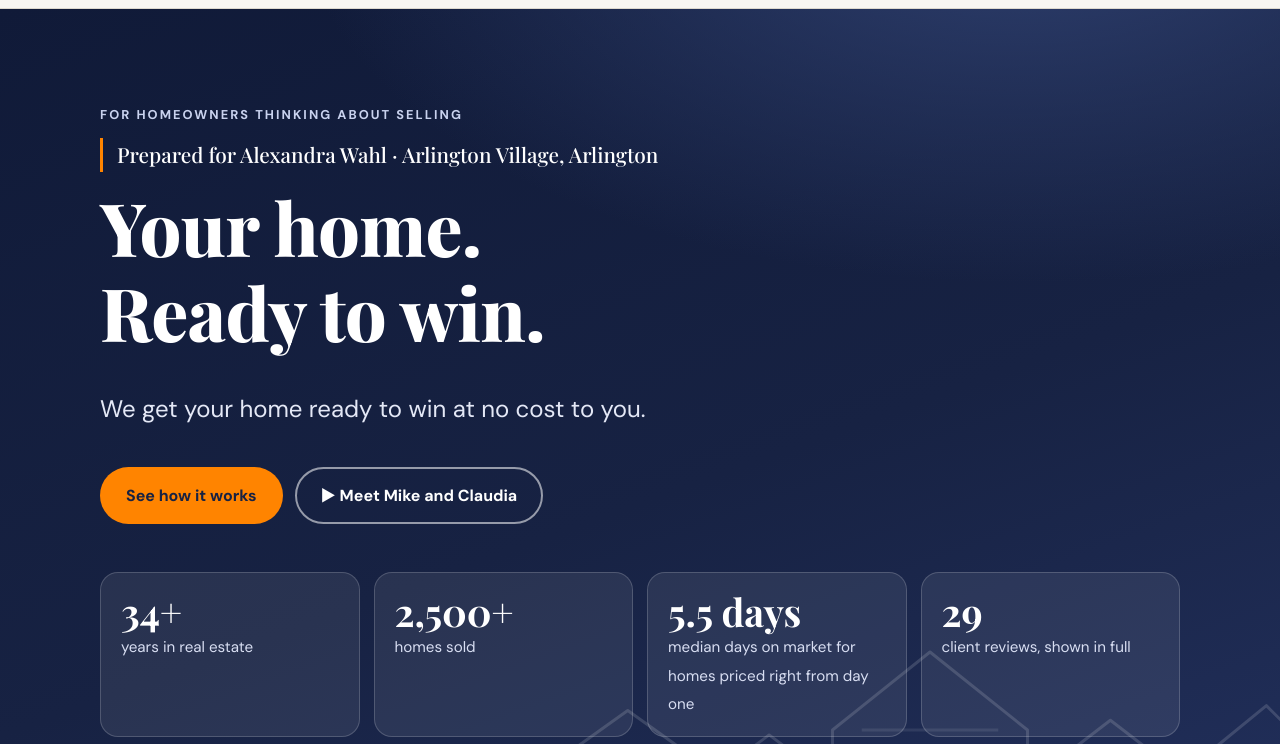
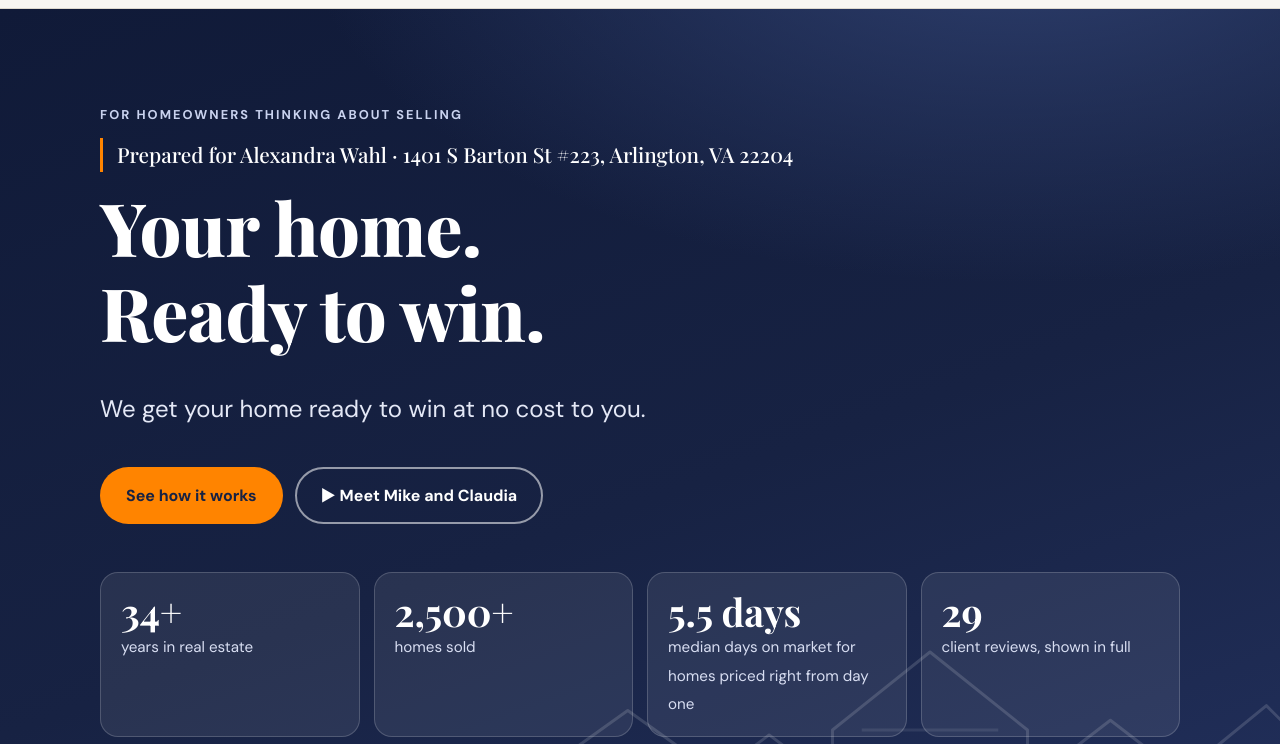
Before and after one commit to ClaudiaW2026/mike-webb-presentations, a plain HTML site: page for/seller-alexandra-wahl-3226b90c.html in a window 1280 px wide. Shown: the part 56-800 px from the top of the page. Drawn offline with Linux system fonts and the light colour scheme.

Commit message:
Personalized seller presentation

```diff
--- a/for/seller-alexandra-wahl-3226b90c.html
+++ b/for/seller-alexandra-wahl-3226b90c.html
@@ -340,7 +340,7 @@ body[data-mode="both"] .choose button:hover::after{color:var(--ink)}
     <span class="kicker aud-seller">For homeowners thinking about selling</span>
     <span class="kicker aud-buyer">For people looking for their next home</span>
     <span class="kicker only-both">Welcome</span>
-    <p class="prepared">Prepared for Alexandra Wahl &middot; Arlington Village, Arlington</p>
+    <p class="prepared">Prepared for Alexandra Wahl &middot; 1401 S Barton St #223, Arlington, VA 22204</p>
     <h1 class="only-both">Let's make your next move a smart one.</h1>
     <h1 class="aud-seller">Your home.<br>Ready to win.</h1>
     <h1 class="aud-buyer">Find the right home.<br>Make a smart move.</h1>
```
Also changed, not shown: 1 other file.
